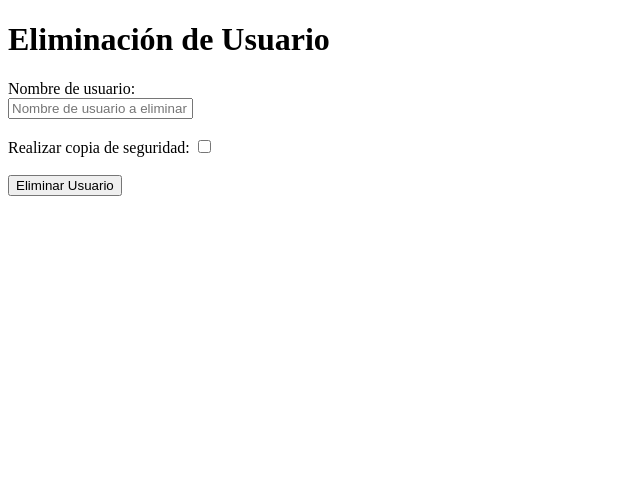
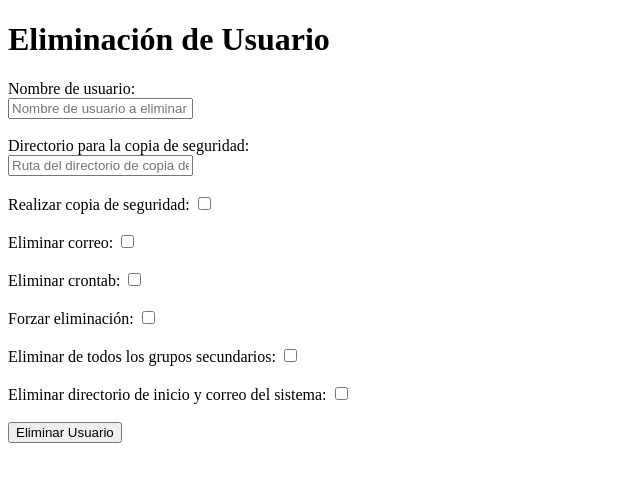
Before and after one commit to gabrielASIR/test_TFG, a Django app: template usuarios/templates/usuarios/eliminar_usuario.html in a window 1280 px wide. Shown: the top 482 px of the page, without its empty margins (0-640 px from the left). Run offline with Django 3.2, Linux system fonts and the light colour scheme; the template is opened without the code that fills it, so the values that code supplies are empty.

Commit message:
Update eliminar_usuario.html

```diff
--- a/usuarios/templates/usuarios/eliminar_usuario.html
+++ b/usuarios/templates/usuarios/eliminar_usuario.html
@@ -9,16 +9,34 @@
     <h1>Eliminación de Usuario</h1>
 
     {% if mensaje_error %}
-	<p>{{ mensaje_error }}</p>
+    <p>{{ mensaje_error }}</p>
     {% endif %}
 
     <form method="post">
         {% csrf_token %}
         <label for="nombre_usuario">Nombre de usuario:</label><br>
-        <input type="text" id="nombre_usuario" name="nombre_usuario" placeholder="Nombre de usuario a eliminar"><br><br>
+        <input type="text" id="nombre_usuario" name="nombre_usuario" placeholder="Nombre de usuario a eliminar" required><br><br>
 
-        <label for="backup">Realizar copia de seguridad:</label>
-        <input type="checkbox" id="backup" name="backup" value="yes"><br><br>
+        <label for="directorio_copia">Directorio para la copia de seguridad:</label><br>
+        <input type="text" id="directorio_copia" name="directorio_copia" placeholder="Ruta del directorio de copia de seguridad"><br><br>
+
+	<label for="realizar_copia">Realizar copia de seguridad:</label>
+        <input type="checkbox" id="realizar_copia" name="realizar_copia" value="yes"><br><br>
+
+        <label for="eliminar_correo">Eliminar correo:</label>
+        <input type="checkbox" id="eliminar_correo" name="eliminar_correo" value="yes"><br><br>
+
+        <label for="eliminar_crontab">Eliminar crontab:</label>
+        <input type="checkbox" id="eliminar_crontab" name="eliminar_crontab" value="yes"><br><br>
+
+        <label for="forzar_eliminacion">Forzar eliminación:</label>
+        <input type="checkbox" id="forzar_eliminacion" name="forzar_eliminacion" value="yes"><br><br>
+
+        <label for="eliminar_grupos">Eliminar de todos los grupos secundarios:</label>
+        <input type="checkbox" id="eliminar_grupos" name="eliminar_grupos" value="yes"><br><br>
+
+        <label for="eliminar_home">Eliminar directorio de inicio y correo del sistema:</label>
+        <input type="checkbox" id="eliminar_home" name="eliminar_home" value="yes"><br><br>
 
         <button type="submit">Eliminar Usuario</button>
     </form>
```
